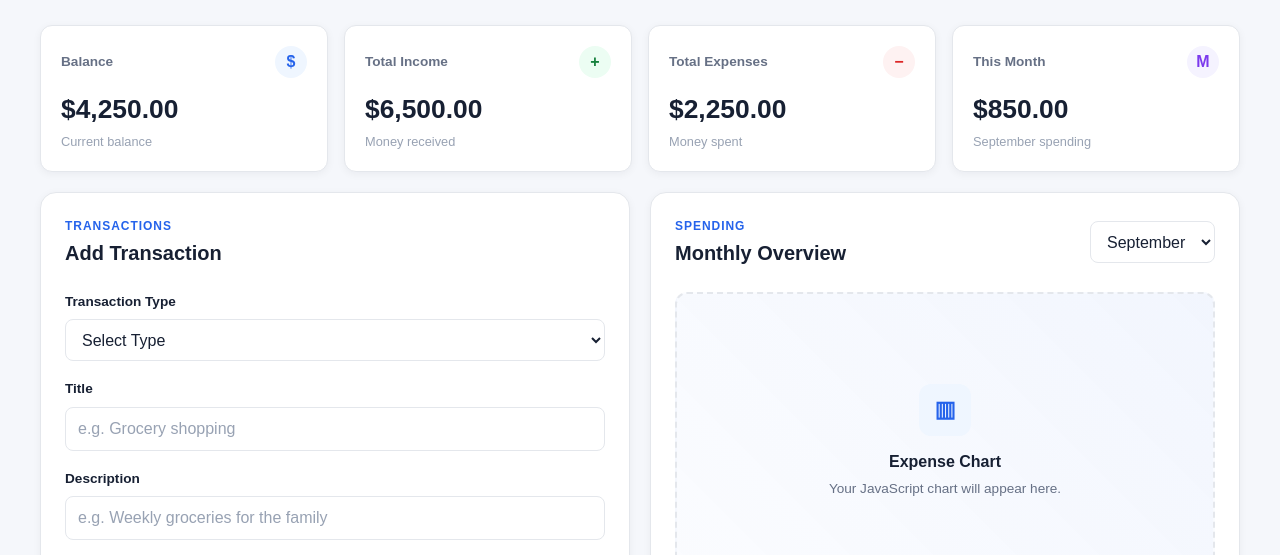
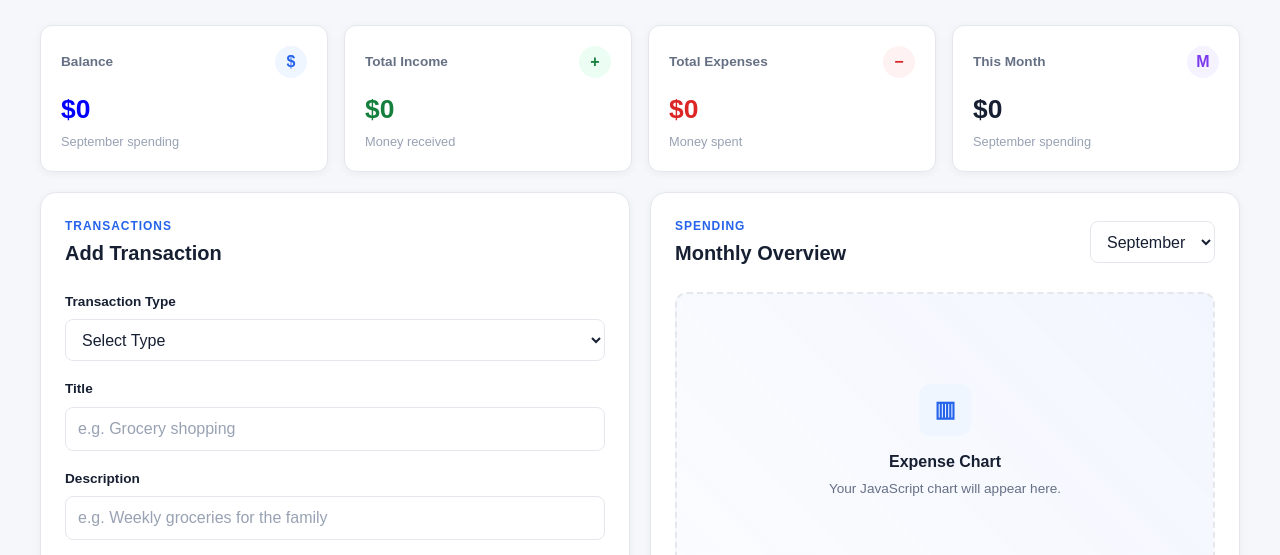
Before and after one commit to aftabstackcraft/Expense-Finance-Dashboard, a plain HTML site: page index.html in a window 1280 px wide. Shown: the part 216-771 px from the top of the page. Drawn offline with Linux system fonts and the light colour scheme.

Commit message:
Add expense dashboard statistics
Implemented dashboard statistics for the Expense & Finance Dashboard.

- Added total income calculation
- Added total expense calculation
- Added current balance calculation
- Added negative balance handling
- Added current month spending calculation
- Added dynamic month label
- Connected dashboard values with transaction data
- Updated dashboard automatically from stored transactions

```diff
--- a/script.js
+++ b/script.js
@@ -13,11 +13,16 @@ const filterType = document.getElementById("filter-type");
 const filterCategory = document.getElementById("filter-category");
 const filterDate = document.getElementById("filter-date");
 const transCount = document.getElementById("transaction-count");
-
+const balanceValue = document.getElementById("balance-value");
+const incomeValue = document.getElementById("income-value");
+const expenseValue = document.getElementById("expense-value");
+const monthValue = document.getElementById("month-value");
+const summaryNote = document.querySelector(".summary-note");
 
 
 let transData = JSON.parse(localStorage.getItem("transData")) || [];
 addToTrans(transData);
+dashboardStat()
 transCount.textContent = ` ${transData.length} transactions`;
 
 let mode = "add";
@@ -66,7 +71,6 @@ function addTrans() {
         })
 
         localStorage.setItem("transData", JSON.stringify(transData));
-        addToTrans(transData);
         transCount.textContent = ` ${transData.length} transactions`;
 
         transType.value = "";
@@ -127,6 +131,8 @@ function deleteTrans(elToDelete) {
     addToTrans(transData);
     transCount.textContent = ` ${transData.length} transactions`;
 
+    dashboardStat();
+
 }
 
 function editTrans(elToEdit) {
@@ -159,19 +165,61 @@ function searchAndSort() {
     const valueOfFilterDate = filterDate.value;
 
 
-    const filteredArray =  transData.filter((data) => data.title.toLowerCase().includes(valueOfSearchTrans.toLowerCase()) || data.description.toLowerCase().includes(valueOfSearchTrans.toLowerCase()));
+    const filteredArray = transData.filter((data) => data.title.toLowerCase().includes(valueOfSearchTrans.toLowerCase()) || data.description.toLowerCase().includes(valueOfSearchTrans.toLowerCase()));
 
     console.log(filteredArray)
 
-    const filteredType = valueOfFilterType !== "all" ? filteredArray.filter((data)=> data.transtype === valueOfFilterType) : filteredArray;
+    const filteredType = valueOfFilterType !== "all" ? filteredArray.filter((data) => data.transtype === valueOfFilterType) : filteredArray;
 
     console.log(filteredType)
-    const filteredCategory = valueOfFilterCategory !== "all" ? filteredType.filter((data)=> data.category === valueOfFilterCategory) : filteredType ;
+    const filteredCategory = valueOfFilterCategory !== "all" ? filteredType.filter((data) => data.category === valueOfFilterCategory) : filteredType;
 
-    const filteredDate = valueOfFilterDate !== "all" ? filteredCategory.filter((data)=> data.transdate.slice(0,7) === valueOfFilterDate) : filteredCategory ;
+    const filteredDate = valueOfFilterDate !== "all" ? filteredCategory.filter((data) => data.transdate.slice(0, 7) === valueOfFilterDate) : filteredCategory;
 
 
     addToTrans(filteredDate);
+
+}
+
+
+
+function dashboardStat() {
+
+    const incomeObj = transData.filter((data) => data.transtype === "income");
+    const expenseObj = transData.filter((data) => data.transtype === "expense");
+
+    let totalIncome = incomeObj.reduce((acc, data) => {
+        return Number(data.amount) + acc;
+    }, 0);
+    let totalExpense = expenseObj.reduce((acc, data) => {
+        return Number(data.amount) + acc;
+    }, 0);
+
+    let totalBalance = totalIncome - totalExpense;
+
+    if(totalIncome < totalExpense){
+        balanceValue.textContent = `-$${Math.abs(totalBalance)}`;
+        balanceValue.style.color = "red";
+    }
+    else{
+        balanceValue.textContent = `$${Math.abs(totalBalance)}`;
+        balanceValue.style.color = "blue";
+    }
+
+    incomeValue.textContent = `$${totalIncome}`;
+    expenseValue.textContent = `$${totalExpense}`;
+
+
+    const currentDate = new Date();
+    const currentMonth = currentDate.toLocaleString("default", {month: "long"});
+    const realTimeSpend = transData.filter((data)=> (Number(data.transdate.split("-")[1]) === currentDate.getMonth() + 1 && data.transtype === "expense"));
+
+    const monthTotalSpend = realTimeSpend.reduce((acc,data)=>{
+        return acc + Number(data.amount);
+    },0);
+
+    monthValue.textContent = `$${monthTotalSpend}`;
+    summaryNote.textContent = `${currentMonth} spending`;
 
 }
 
@@ -180,6 +228,7 @@ addTransBtn.addEventListener("click", (event) => {
     event.preventDefault();
     addTrans();
     addToTrans(transData);
+    dashboardStat();
 });
 
 transList.addEventListener("click", (event) => {
@@ -195,7 +244,7 @@ transList.addEventListener("click", (event) => {
 })
 
 
-searchTrans.addEventListener("input",searchAndSort);
-filterType.addEventListener("change",searchAndSort);
-filterCategory.addEventListener("change",searchAndSort);
-filterDate.addEventListener("change",searchAndSort);
+searchTrans.addEventListener("input", searchAndSort);
+filterType.addEventListener("change", searchAndSort);
+filterCategory.addEventListener("change", searchAndSort);
+filterDate.addEventListener("change", searchAndSort);
--- a/styles.css
+++ b/styles.css
@@ -198,8 +198,16 @@ a {
   color: var(--color-income);
 }
 
+#income-value{
+  color: var(--color-income);
+}
+
 .expense-icon {
   background: var(--color-expense-bg);
+  color: var(--color-expense);
+}
+
+#expense-value{
   color: var(--color-expense);
 }
 
```
Also changed, not shown: index.html (+2 -2 lines).
